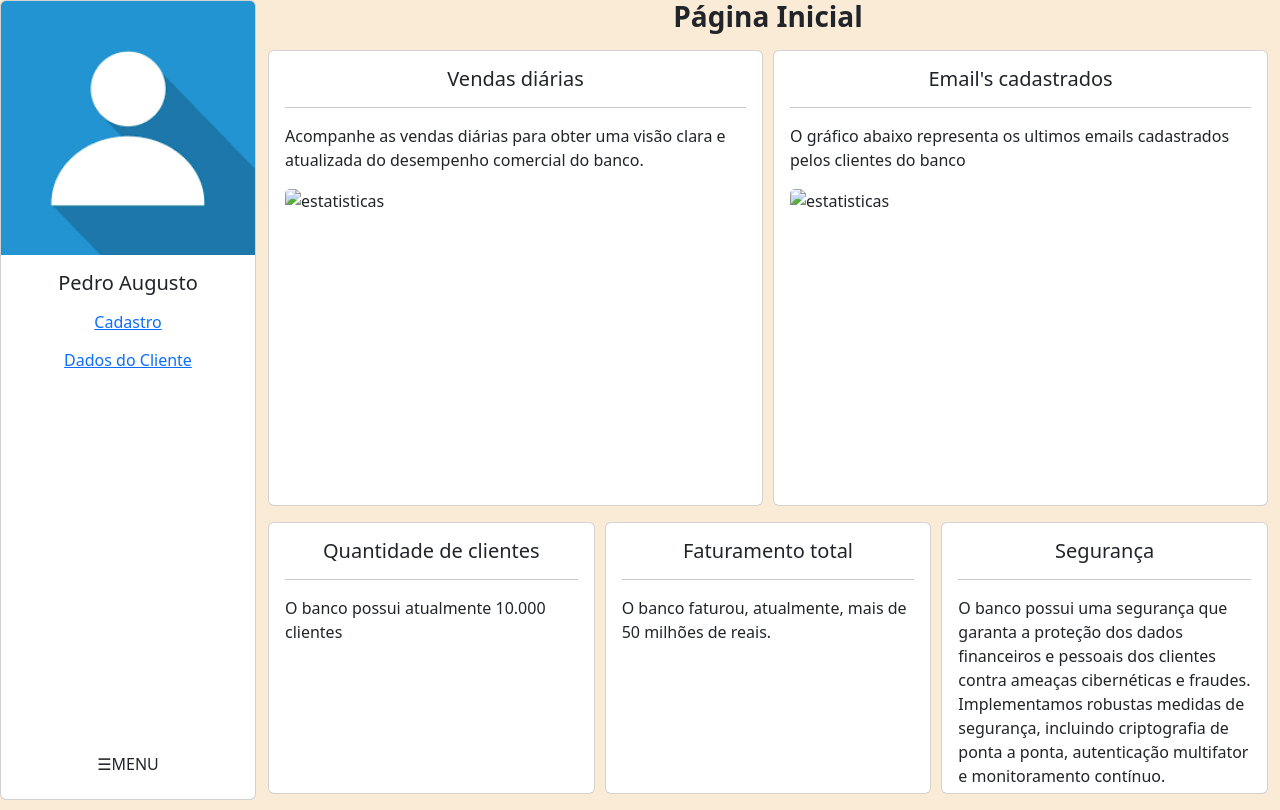
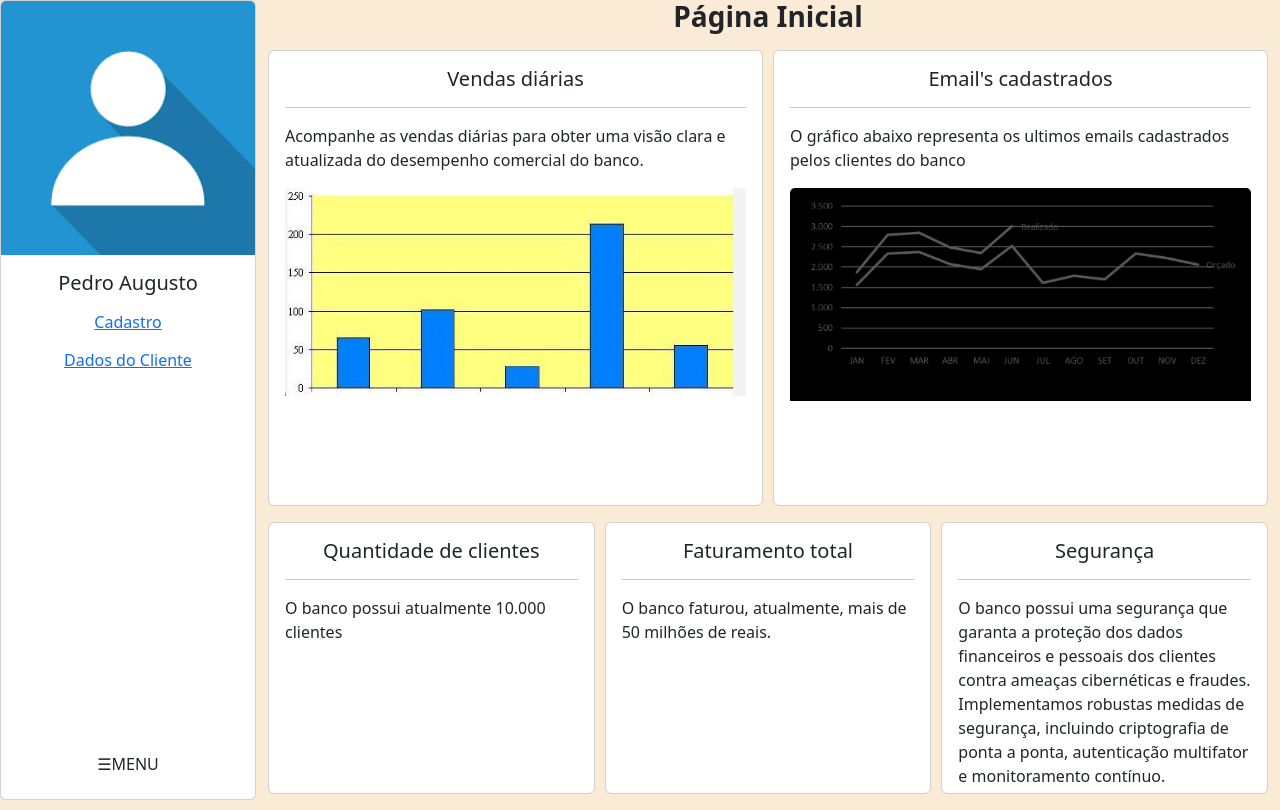
Before and after one commit to RafaBSC/projetogrupo3, a plain HTML site: page index.html in a window 1280 px wide. Drawn offline with nearby package versions, Linux system fonts and the light colour scheme; a script that the page names is missing.

Commit message:
projeto grupo

```diff
--- a/index.html
+++ b/index.html
@@ -36,7 +36,7 @@
             <h5 class="card-title text-center">Vendas diárias</h5>
             <hr>
             <p class="card-text">Acompanhe as vendas diárias para obter uma visão clara e atualizada do desempenho comercial do banco.</p>
-            <img src="Captura de tela 2024-06-11 130857.png" class="card-img-top" alt="estatisticas">
+            <img src="estatistica1.png" class="card-img-top" alt="estatisticas">
           </div>
         </div>
 
@@ -45,7 +45,7 @@
             <h5 class="card-title text-center">Email's cadastrados</h5>
             <hr>
             <p class="card-text">O gráfico abaixo representa os ultimos emails cadastrados pelos clientes do banco</p>
-            <img src="Captura de tela 2024-06-10 223525.png" class="card-img-top" alt="estatisticas">
+            <img src="estatistica2.png" class="card-img-top" alt="estatisticas">
           </div>
         </div>
       </div>
```
